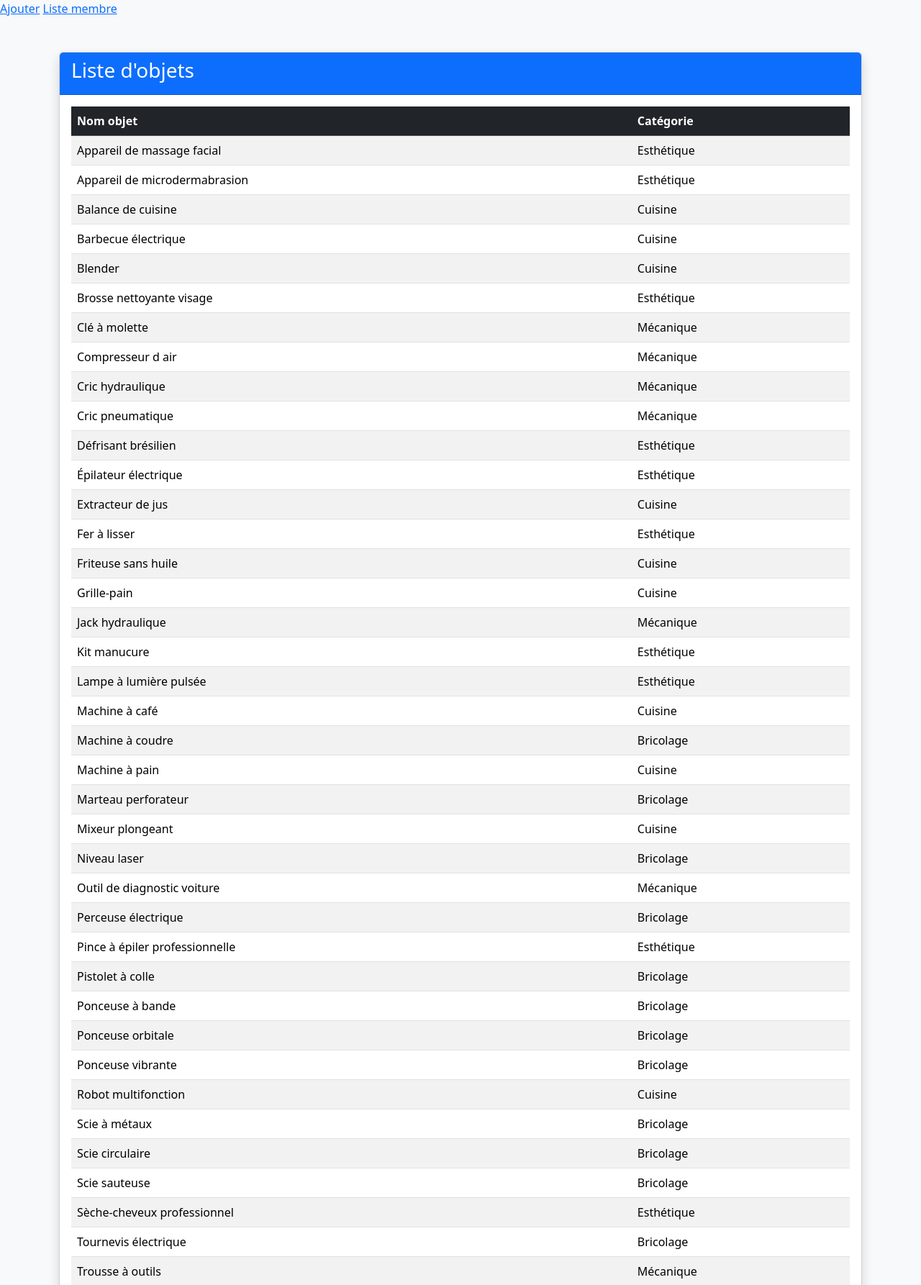
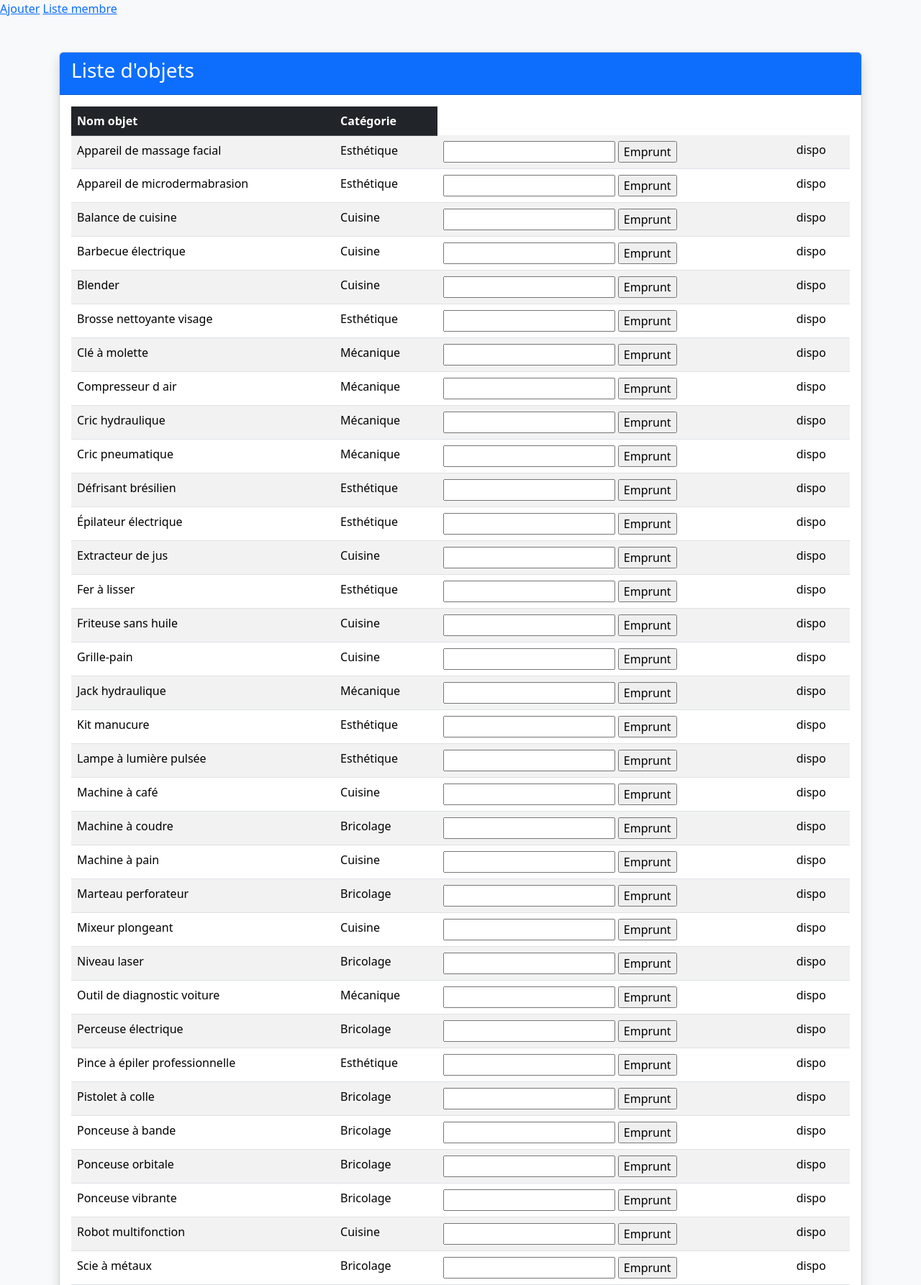
Before and after one commit to VlexandreMG/ExamS2, a PHP site: page /PAGE/Liste_objet.php in a window 1280 px wide. Shown: the top 1786 px of the page at 72% size. Run offline with PHP 8.4, Linux system fonts and the light colour scheme; data comes from the database, SQL or seed files in the repository.

Commit message:
#Allea  ako , courage ela ,4339 ny ETU_ako

```diff
--- a/INC/Fonction.php
+++ b/INC/Fonction.php
@@ -148,4 +148,26 @@
 
         return $retour;
     }
+
+    function get_date($id_objet) {
+        $base = connexion();
+
+        $prompt =
+        "SELECT date_emprunt FROM b_emprunt b_emp
+        WHERE id_objet = %s";
+
+        $result = mysqli_query($base,$prompt);
+
+        $resultat = mysqli_fetch_assoc($result);
+
+        return $resultat['date_emprunt'];
+    }
+
+    function mi_calcul($qlq,$nbjour) {
+
+        $val = get_date($qlq);
+        $valiny = $val - $nbjiou;
+
+        return $valiny;
+    }
 ?>
--- a/PAGE/Liste_objet.php
+++ b/PAGE/Liste_objet.php
@@ -36,6 +36,15 @@
                             <tr>
                                 <td><?php echo $ob['nom_objet'] ?></td>
                                 <td><?php echo $ob['nom_categorie'] ?></td>
+                                <td>
+                                    <form action="../TRAITEMENTS/Traitement_emprunt.php?id_objet=<?php echo $ob['id_objet'] ?>" method="post">
+                                        <input type="number" name="nbjour">
+                                        <input type="submit" value="Emprunt">
+                                    </form>
+                                </td>
+                                <td>
+                                    dispo
+                                </td>
                             </tr>
                             <?php } ?>
                         </tbody>
```
Also changed, not shown: TRAITEMENTS/Traitement_emprunt.php (added, +9 -0 lines).
